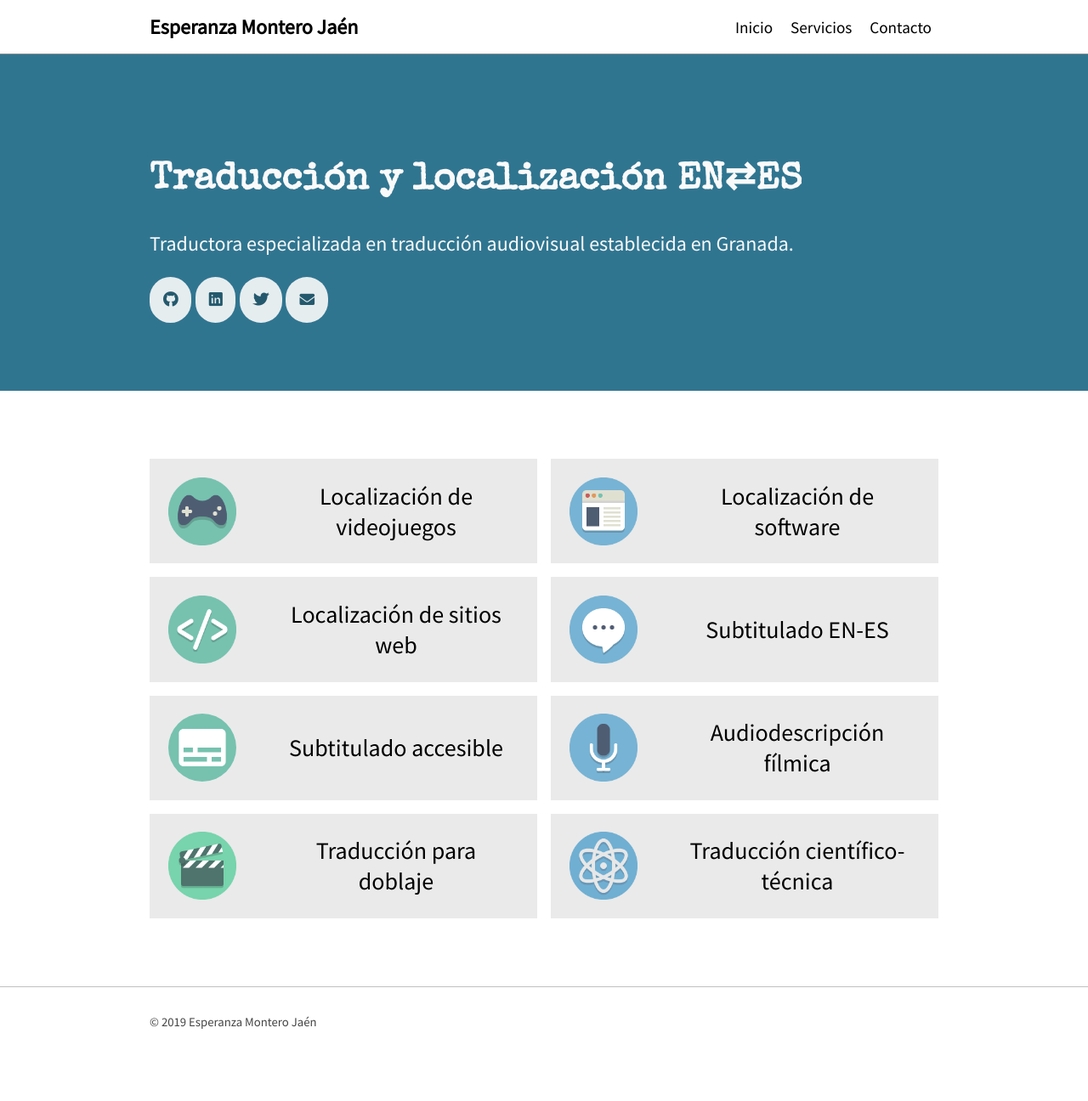
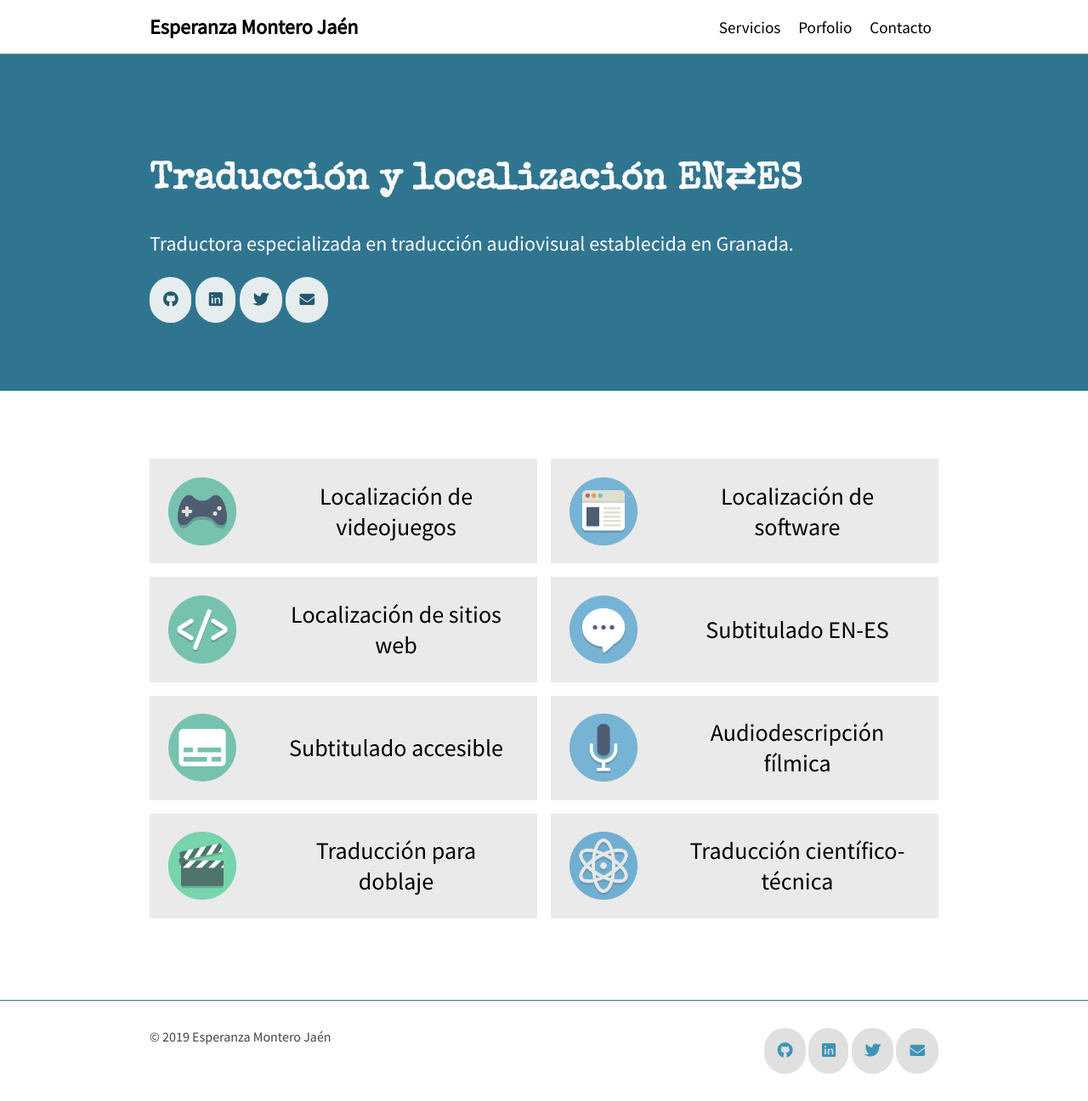
Before and after one commit to Esperanzamj/esperanzamj.github.io, a Jekyll site: the page built from index.html, in a window 1280 px wide. Shown: the whole page at 85% size. Built offline with Jekyll 4.4.1, drawn with Linux system fonts in a browser that asks for light colours; some web fonts are replaced; before the commit the page ends 1244 px from its top, so only the background shows below that.

Commit message:
Modificaciones de estilo

```diff
--- /dev/null
+++ b/_includes/socials.html
@@ -0,0 +1,8 @@
+
+<div class="buttons">
+  <a href="https://github.com/esperanzamj" title="GitHub" aria-label="GitHub"><i class="fab fa-github"></i></a>
+  <a href="https://www.linkedin.com/in/esperanzamj" title="LinkedIn" aria-label="LinkedIn"><i class="fab fa-linkedin"></i></a>
+  <a href="" title="Twitter" aria-label="Twitter"><i class="fab fa-twitter"></i></a>
+  <a href="mailto:esperanzamj96@gmail.com" title="Correo" aria-label="Correo"><i class="fas fa-envelope"></i></a>
+
+</div>
--- a/_layouts/main.html
+++ b/_layouts/main.html
@@ -2,7 +2,7 @@
 <html>
 <head>
   <meta charset="utf-8"> <meta name="viewport" content="width=device-width, initial-scale=1">
-  <link href="https://fonts.googleapis.com/css?family=Itim|Lato|Pangolin|Patua+One|Source+Sans+Pro|Special+Elite" rel="stylesheet">
+  <link href="https://fonts.googleapis.com/css?family=Source+Sans+Pro|Special+Elite" rel="stylesheet">
   <link rel="stylesheet" href="/assets/css/estilo.css">
   <link rel="stylesheet" href="https://use.fontawesome.com/releases/v5.7.2/css/all.css" integrity="sha384-fnmOCqbTlWIlj8LyTjo7mOUStjsKC4pOpQbqyi7RrhN7udi9RwhKkMHpvLbHG9Sr" crossorigin="anonymous">
 </head>
@@ -15,14 +15,19 @@
       </div>
 
       <nav class="header-item menu">
-        <a href="/#">Inicio</a>
         <a href="/#servicios">Servicios</a>
+        <a href="/#porfolio">Porfolio</a>
         <a href="/#contacto">Contacto</a>
       </nav>
     </div>
   </header>
 
   {{ content }}
-  <footer><div class="copyright width">&copy; 2019 Esperanza Montero Jaén</div></footer>
-</body>
+  <footer>
+    <div class="width footer-items">
+
+      <div class="copyright">&copy; 2019 Esperanza Montero Jaén</div>
+      {% include socials.html %}
+    </div></footer>
+  </body>
 </html>
--- a/assets/css/estilo.scss
+++ b/assets/css/estilo.scss
@@ -69,7 +69,7 @@ header {
 
       padding: 0 0.5rem;
       transition: color 0.2s ease-in-out;
-      &:hover {
+      &:hover, &:focus {
        color: $main-color;
        text-decoration: underline;
 
@@ -93,28 +93,37 @@ header {
 
   }
 
+    .buttons {
+      a {
+        background: #fafafa;
+        color: darken($main-color, 10%);
+        transition: opacity 0.2s ease-in-out;
+        opacity: 0.9;
+        &:hover {
+          opacity: 1;
+        }
+      }
+    }
+
+}
+
   .buttons {
-    a {background: #fafafa;
+    a {
       padding: 1rem;
       display: inline-block;
       border-radius: 6rem;
       font-size: 1.1rem;
       text-decoration: none;
-      font-weight: bold; color: darken($main-color, 10%);
-      transition: opacity 0.2s ease-in-out;
-      opacity: 0.9;
-      &:hover {
-      opacity: 1;
+      font-weight: bold;
 
-
+      &:focus {
+        border: .2rem solid lighten($main-color, 30%);
+        opacity: 1;
+        padding: .8rem;
       }
 
     }
-
   }
-
-}
-
 .width {
   width: 90vw;
   margin-left: auto;
@@ -128,13 +137,19 @@ header {
 
 .cards {
   margin-top: 5rem;
-  display: grid;
-  justify-content: space-between;
-  grid-template-columns: repeat(auto-fill, minmax(25rem, 1fr));
-  grid-gap: 1rem;
+
+
+  @media screen and (min-width: $desktop-width) {
+    display: grid;
+    justify-content: space-between;
+    grid-template-columns: repeat(auto-fill, minmax(25rem, 1fr));
+    grid-gap: 0 1rem;
+
+  }
 }
 
 .dual {
+  margin-bottom: 1rem;
   flex: 0 1 30rem;
   background-color: #eaeaea;
   display: flex;
@@ -203,12 +218,34 @@ header {
 
 
 footer {
-  border-top: 1px solid #c0c0c0;
+  border-top: 1px solid $main-color;
   background: hsl(0, 0%, 100%); color: hsl(0, 0%, 27%);
 
-  font-size: 0.92rem;
+  font-size: 1rem;
   padding: 2rem 0;
   margin-top: 5rem;
+
+  .footer-items {
+   display: flex;
+   flex-wrap: wrap;
+
+  }
+
+  .buttons {
+    text-align: right;
+    white-space: nowrap;
+    flex: 1;
+    a {
+      background: #e0e0e0;
+      color: lighten($main-color, 10%);
+      transition: all 0.2s ease-in-out;
+
+      &:hover {
+        color: #f0f0f0;
+        background: lighten($main-color, 10%);
+      }
+    }
+  }
 }
 /*
 .cajita {
--- a/index.html
+++ b/index.html
@@ -6,15 +6,7 @@ layout: main
   <div class="width">
     <h2>Traducción y localización EN⇄ES</h2>
     <p> Traductora especializada en traducción audiovisual establecida en Granada.</p>
-
-<div class="buttons">
-  <a href="https://github.com/esperanzamj" title="GitHub"><i class="fab fa-github"></i></a>
-  <a href="https://www.linkedin.com/in/esperanzamj" title="LinkedIn"><i class="fab fa-linkedin"></i></a>
-  <a href="" title="Twitter"><i class="fab fa-twitter"></i></a>
-  <a href="mailto:esperanzamj96@gmail.com" title="Correo"><i class="fas fa-envelope"></i></a>
-
-</div>
-
+    {% include socials.html %}
     </div>
   <!--
   <span class="cajita">EN&rarr;ES</span>
```
